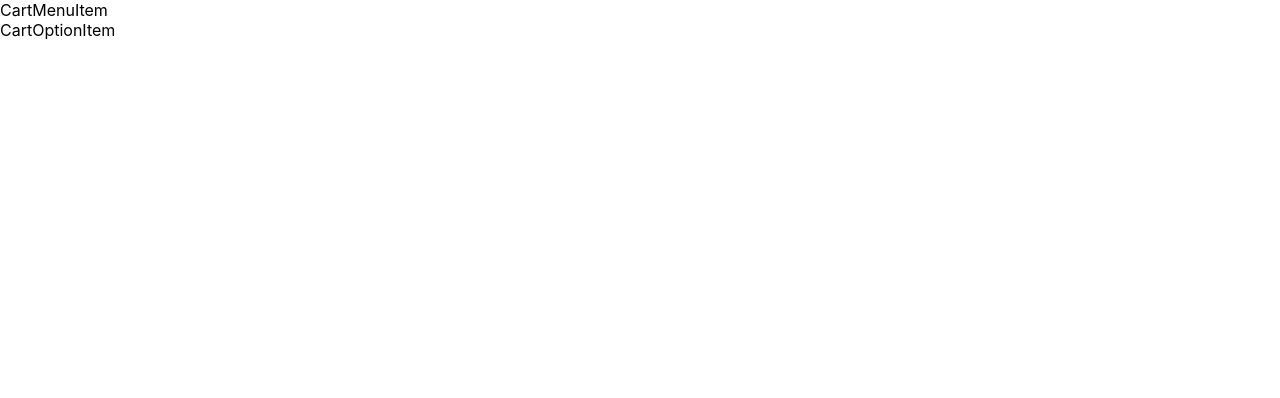
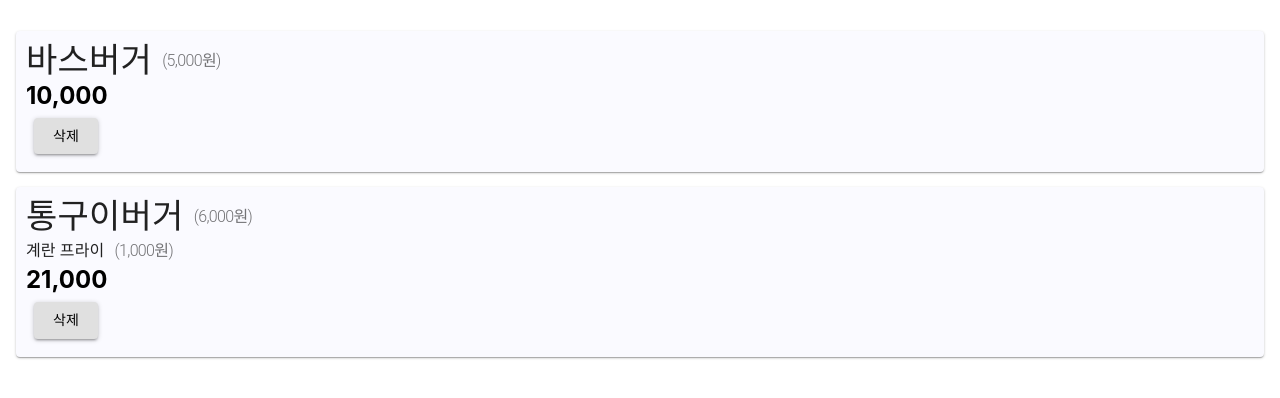
Before and after one commit to logostory/orderbook-frontend, a React (Create React App) app: page / in a window 1280 px wide. Shown: the top 398 px of the page. Built offline with nearby package versions, Linux system fonts and the light colour scheme.

Commit message:
UI modify

```diff
--- a/package.json
+++ b/package.json
@@ -6,6 +6,8 @@
     "@material-ui/core": "^3.6.1",
     "@material-ui/icons": "^3.0.1",
     "axios": "^0.18.0",
+    "immer": "^1.8.0",
+    "immutable": "^4.0.0-rc.12",
     "react": "^16.6.1",
     "react-dom": "^16.6.1",
     "react-redux": "^5.1.1",
--- a/src/components/CartContainer.js
+++ b/src/components/CartContainer.js
@@ -1,35 +1,101 @@
 import React, { Component } from 'react';
-import { CartMenuItem, CartOptionItem } from './cart';
-import withStyles from '@material-ui/core/styles/withStyles';
 import { bindActionCreators } from 'redux';
 import { connect } from 'react-redux';
+
+import { CartMenuItem, CartOptionItem } from './cart';
 import * as actions from '../stores/modules/Cart';
 
+import withStyles from '@material-ui/core/styles/withStyles';
+import Grid from '@material-ui/core/Grid';
+import Card from '@material-ui/core/Card';
+import Button from '@material-ui/core/Button';
+
+import * as util from '../utils/utils';
+
+// import plus minus bar
 
 const styles = theme => {
 	return {
-		margin0: {
-			margin: 0
-		}
+		root: {
+			flexGrow: 1,
+		},
+		gridItem: {
+			margin: '1rem'
+		},
+		button: {
+			margin: theme.spacing.unit,
+		},
 	}
 }
 
 class CartContainer extends Component {
-	getTotalAmount () {
-		const { cost } = this.props;
-		return cost;
-	};
+	getOrders () {
+		const { orders, classes, CartActions } = this.props;
+		let unitTotal = 0;
 
-	componentDidMount () {
+		const OrderList = orders.map((order, key) => {
+			const options = order.get('options');
+			const price = order.get('unitPrice');
+			const amount = order.get('amount');
 
+			unitTotal = parseInt(price);
+
+			const OptionList = options && options.map((option, optkey) => {
+				const price = option.get('unitPrice');
+				unitTotal += parseInt(price);
+				return (
+					<CartOptionItem name={option.get('name')} unitPrice={price} key={optkey} />
+				)
+			});
+
+			return (
+				<Card key={key} style={{marginTop: '15px', backgroundColor: '#fafaff', padding: '10px'}}>
+					<CartMenuItem name={order.get('name')} unitPrice={price} />
+					{OptionList}
+					<h2 style={{margin: 0}}>{util.priceFormat(unitTotal * parseInt(amount))}</h2>
+					<Button
+						value={key}
+						color="inherit"
+						variant="contained"
+						component="button"
+						className={classes.button}
+						onClick={(e) => {CartActions.itemRemove({itemKey: e.target.parentNode.value})}}>
+						삭제
+					</Button>
+				</Card>
+			)
+		});
+
+		return (
+		<Grid item xs={12} className={classes.gridItem}>
+			{OrderList}
+		</Grid>
+		)
+	}
+
+	getOrderSize (props) {
+		const { orders } = props;
+		if (!orders.size) {
+			alert('주문 내역이 없습니다. 뒤로가기');
+		}
+		return true
+	}
+
+	shouldComponentUpdate (nextProps, nextState) {
+		return this.getOrderSize(nextProps);
+	}
+
+	componentWillMount () {
+		return this.getOrderSize(this.props);
 	}
 
 	render() {
+		const { classes } = this.props;
+
 		return (
-			<div>
-				<CartMenuItem />
-				<CartOptionItem />
-			</div>
+			<Grid container className={classes.root}>
+				{this.getOrders()}
+			</Grid>
 		);
 	}
 }
@@ -37,7 +103,7 @@ class CartContainer extends Component {
 export default connect(
 	state => {
 		return {
-			orders: state
+			orders: state.Cart.get("orders")
 		}
 	},
 	dispatch => {
--- a/src/components/cart/CartMenuItem.js
+++ b/src/components/cart/CartMenuItem.js
@@ -1,22 +1,30 @@
 import React, { Component } from 'react';
 import withStyles from '@material-ui/core/styles/withStyles';
+import Typography from '@material-ui/core/Typography';
+import * as util from '../../utils/utils';
 
 const styles = theme => ({
-  margin0: {
-    margin: 0
-  }
-})
+  item: {
+    display: 'flex',
+  },
+  unitPrice: {
+    fontSize: '1rem',
+    marginLeft: '10px',
+    display: 'flex',
+    justifyContent: 'center',
+    alignItems: 'center',
+  },
+});
 
-class CartMenuItem extends Component {
-  render() {
-    console.log(this.props);
-    return (
-      <div>
-        CartMenuItem
-      </div>
-    );
-  }
+
+
+const CartMenuItem = ({classes, name, unitPrice}) => {
+  return (
+    <div className={classes.item}>
+      <Typography component="h2" variant="h4">{name}</Typography>
+      <Typography variant="display4" className={classes.unitPrice}>({util.priceFormat(unitPrice)}원)</Typography>
+    </div>
+  );
 }
 
-
 export default withStyles(styles)(CartMenuItem);
--- a/src/components/cart/CartOptionItem.js
+++ b/src/components/cart/CartOptionItem.js
@@ -1,19 +1,28 @@
 import React from 'react';
 import withStyles from '@material-ui/core/styles/withStyles';
+import Typography from '@material-ui/core/Typography';
+import * as util from '../../utils/utils';
 
-const styles = theme => {
-	return {
-		margin0: {
-			margin: 0
-		}
-	}
-};
+const styles = theme => ({
+  item: {
+		display: 'flex',
+		fontSize: '1rem',
+  },
+  unitPrice: {
+    fontSize: '1rem',
+    marginLeft: '10px',
+    display: 'flex',
+    justifyContent: 'center',
+    alignItems: 'center',
+  },
+});
 
-const CartOptionItem = () => {
+const CartOptionItem = ({classes, name, unitPrice}) => {
 	return (
-		<div>
-			CartOptionItem
-		</div>
+		<div className={classes.item}>
+      <Typography variant="subtitle1">{name}</Typography>
+      <Typography variant="display4" className={classes.unitPrice}>({util.priceFormat(unitPrice)}원)</Typography>
+    </div>
 	);
 };
 
--- a/src/stores/index.js
+++ b/src/stores/index.js
@@ -1,10 +1,9 @@
-import { createStore, combineReducers } from 'redux';
+import { createStore, combineReducers, applyMiddleware } from 'redux';
+import { logger } from 'redux-logger';
+import ReduxThunk from 'redux-thunk';
 import * as modules from './modules';
 
+const reducers = combineReducers(modules);
+const configure = (loadedState) => createStore(reducers, loadedState, applyMiddleware(logger, ReduxThunk));
 
-const config = (() => {
-	const reducers = combineReducers(modules);
-	return (loadedState) => createStore(reducers, loadedState)
-})();
-
-export default config;
+export default configure;
--- a/src/stores/modules/Cart.js
+++ b/src/stores/modules/Cart.js
@@ -1,12 +1,39 @@
 import { createAction, handleActions } from "redux-actions";
+import { Map, List } from "immutable";
 
-const INITIALIZE = 'cart/INITIALIZE';
-export const initialize = createAction(INITIALIZE);
+const CART_ITEM_REMOVE = 'cart/ITEM_REMOVE';
 
-const initialState = {
-	tablenum: 1
-}
+export const itemRemove = createAction(CART_ITEM_REMOVE);
+
+const initialState = Map({
+	tableNum: 1,
+	orders: List([
+		Map({
+			name: "바스버거",
+			image: "http://s3.amazon.com/...",
+			unitPrice: 5000,
+			amount: 2
+		}),
+		Map({
+			name: "통구이버거",
+			image: "http://s3.amazon.com/...",
+			unitPrice: 6000,
+			amount: 3,
+			options: List([
+				Map({
+					name: "계란 프라이",
+					image: "http://s3.amazon.com/...",
+					unitPrice: 1000
+				})
+			])
+		})
+	])
+});
 
 export default handleActions({
-	[INITIALIZE]: (state, action) => {initialize()}
+	[CART_ITEM_REMOVE]: (state, action) => {
+		let orders = state.get('orders');
+		orders = orders.delete(action.payload.itemKey);
+		return state.set('orders', orders);
+	},
 }, initialState)
--- /dev/null
+++ b/src/utils/utils.js
@@ -0,0 +1,10 @@
+/**
+ * 숫자 3개씩 끊어서 마지막이 숫자가 아닌 앞의 3자리를 찾아서 기억하는 표현식
+ * 123456789
+ * 123 456 789
+ * 123앞은 숫자가 아니므로 다음
+ * 456앞은 3이 숫자이므로 3이 $1로 저장
+ * 다음 789 앞 6이 숫자이므로 $1로 저장
+ */
+const regPrice = /(\d)(?=(\d{3})+(?!\d))/g;
+export const priceFormat = (_that) => (String(_that).replace(regPrice, '$1,'));
```
Also changed, not shown: 2 other files (tests, documents, lock files or other folders).
